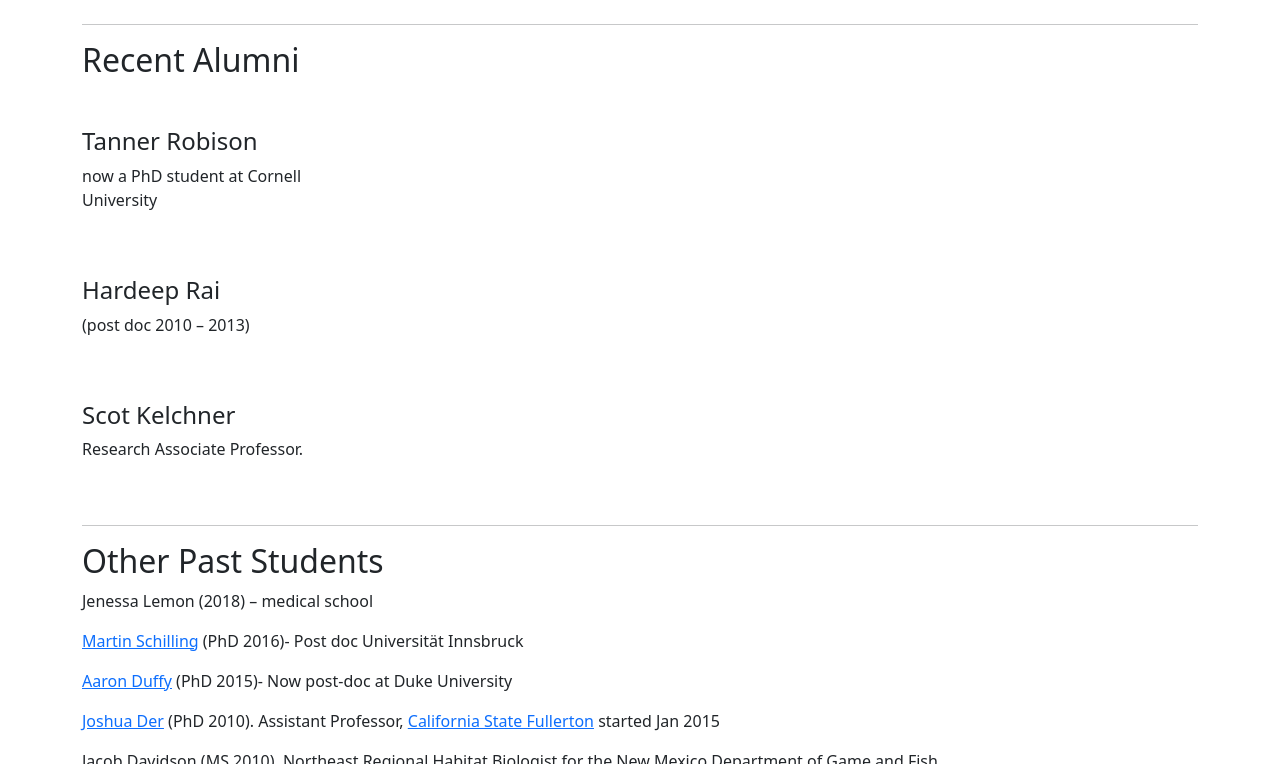
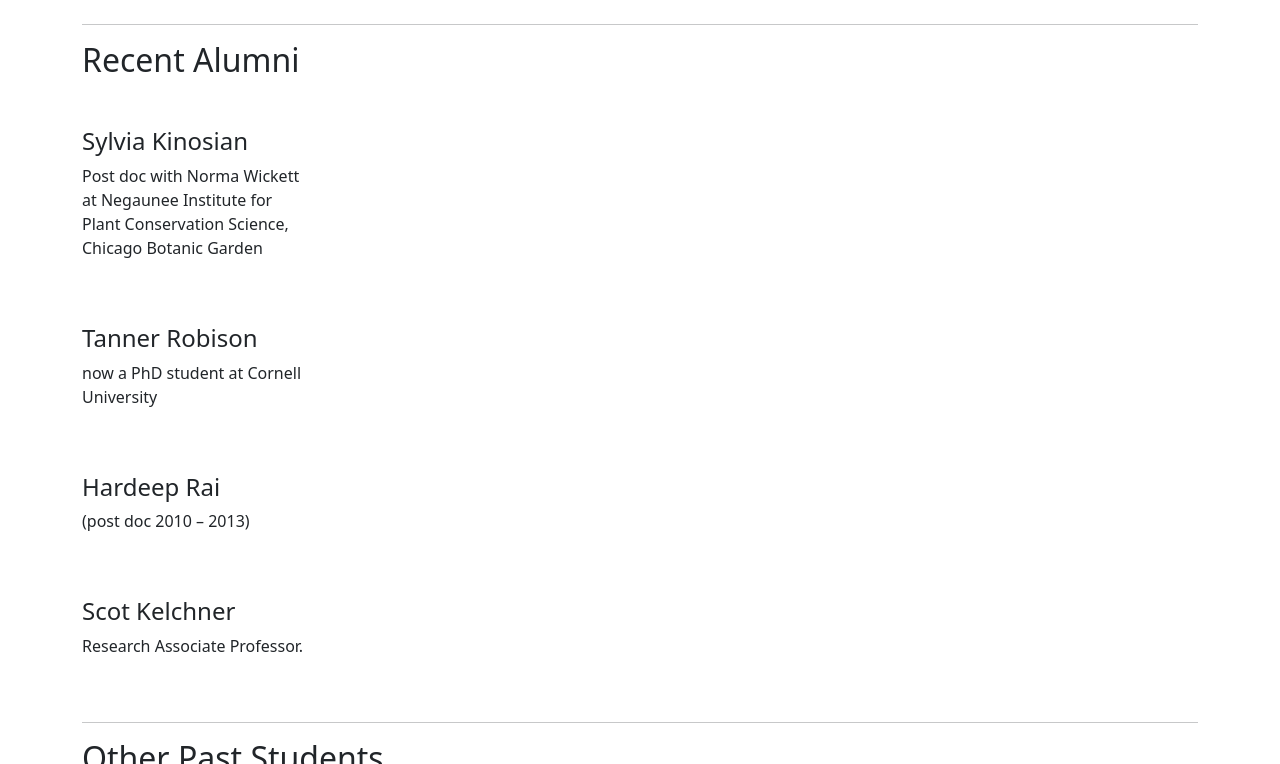
Before and after one commit to Wolflab/Wolflab.github.io, a Jekyll site: the page built from members.md, in a window 1280 px wide and 900 px high, scrolled down 1821 px, cut to the strip 136-900 px from the top of the window. Built offline with Jekyll 4.4.1, drawn with Linux system fonts in a browser that asks for light colours.

Commit message:
Update from Forestry.io Paul Wolf updated _data/members.yml

```diff
--- a/_data/members.yml
+++ b/_data/members.yml
@@ -21,6 +21,10 @@ undergraduate_students:
   photo: "/uploads/alexa.JPG"
   name: Alexa Nolan
 recent_alumni:
+- name: Sylvia Kinosian
+  description: Post doc with Norma Wickett at Negaunee Institute for Plant Conservation
+    Science, Chicago Botanic Garden
+  photo: ''
 - name: Tanner Robison
   description: now a PhD student at Cornell University
   photo: ''
```
